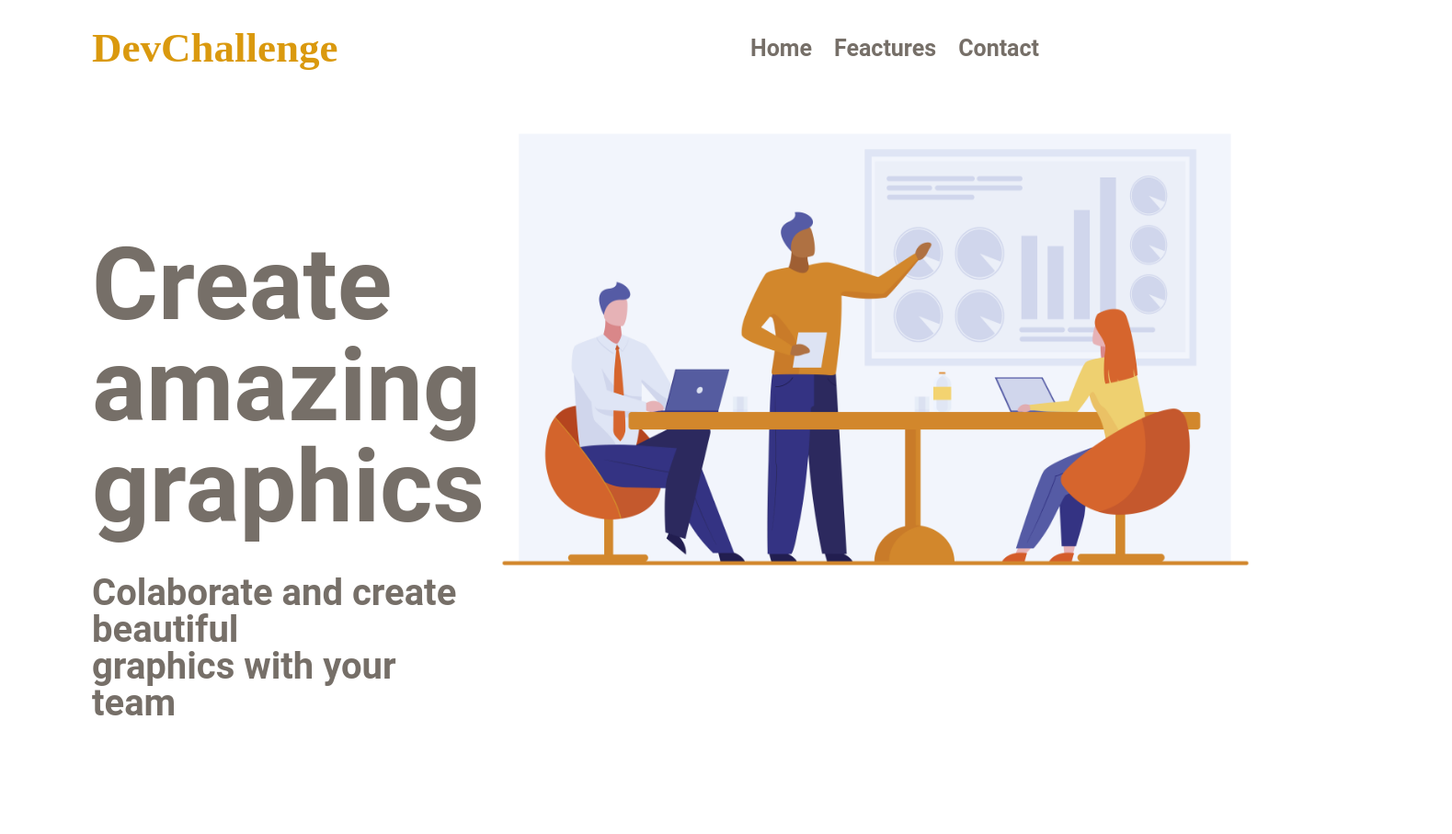
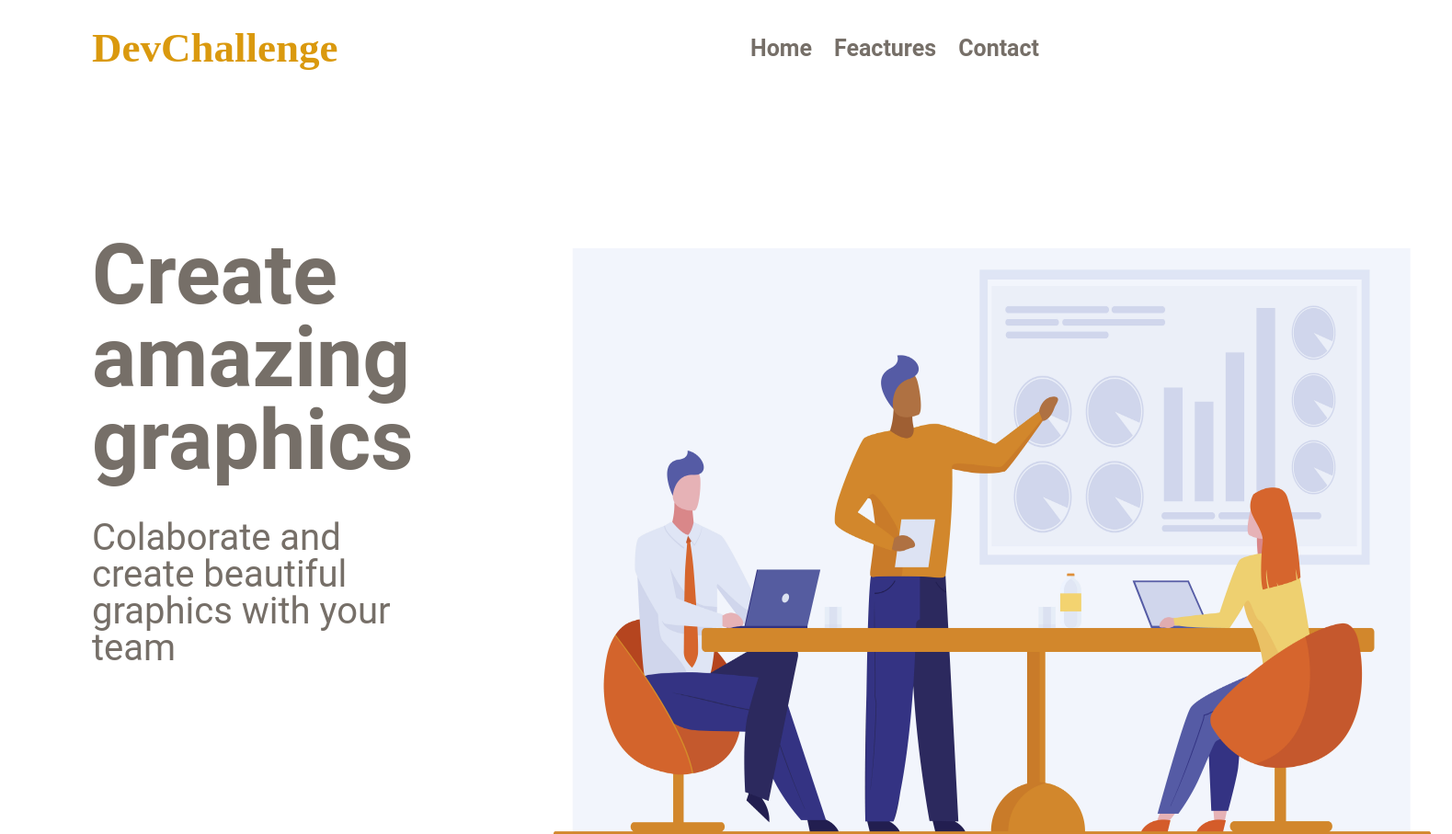
Before and after one commit to Williamxr/LandingPage-graficos, a plain HTML site: page index.html in a window 1280 px wide. Shown: the top 907 px of the page at 92% size, 1579 px wide, since content can reach past the window. Before the commit the page ends 800 px from the top, so only its background shows below. Drawn offline with Linux system fonts and the light colour scheme.

Commit message:
Editando posicionamento da foto

```diff
--- a/style.css
+++ b/style.css
@@ -38,25 +38,26 @@ nav li{
 .conteudo{
     margin-top: 150px;
     margin-left: 100px;
+    margin-right: 130px;
 }
 
 .titulo-principal{
     color: #766F68;
     font-weight: bold;
     font-family: 'Roboto', sans-serif;
-    font-size: 110px;
+    font-size: 90px;
 
 }
 
 .titulo-secundario{
     color: #766F68;
-    font-weight: bold;
     font-family: 'Roboto', sans-serif;
     font-size: 40px;
     margin-top: 40px;
 }
 
 .foto-time{
-    width: 850px;
-    height: 550px;
+    width: 1000px;
+    height: 750px;
+    margin-top: 110px;
 }
```
